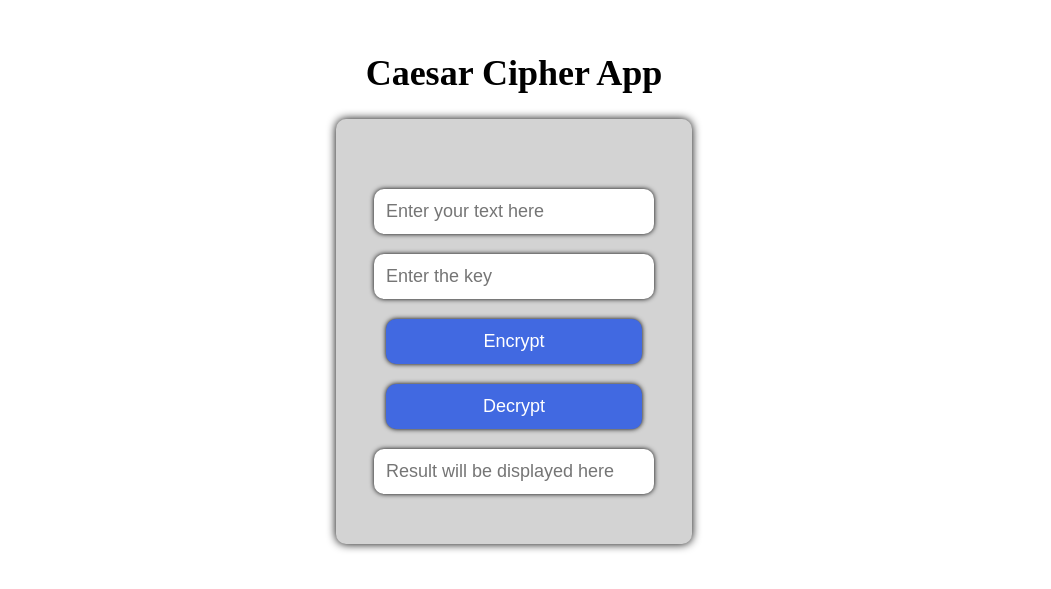
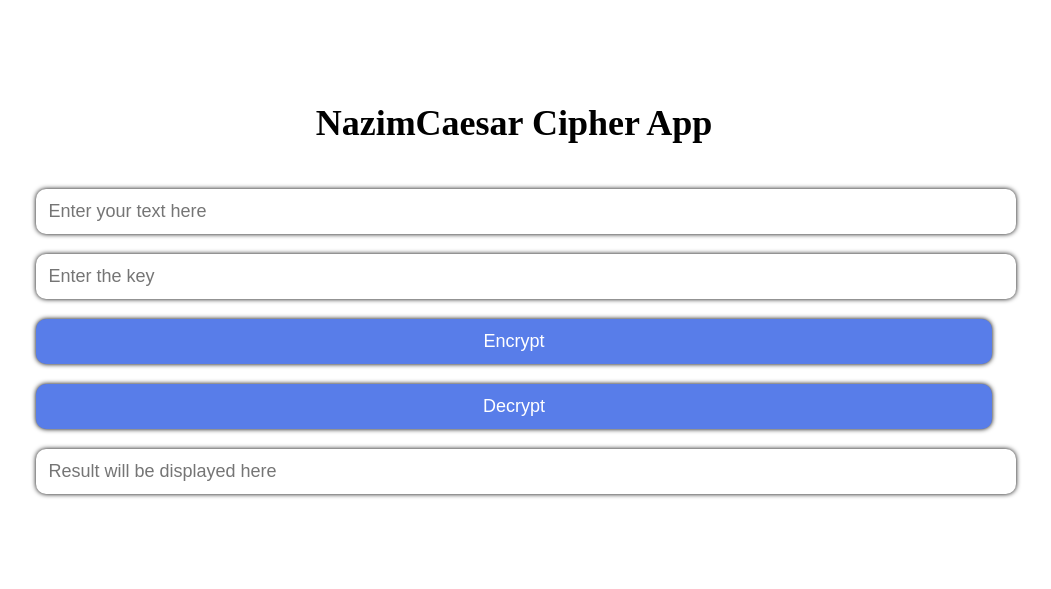
Before and after one commit to Nazim784/CNS-project, a plain HTML site: page index.html in a window 1280 px wide. Shown: the part 135-724 px from the top of the page, without its empty margins (126-1177 px from the left). Drawn offline with Linux system fonts and the light colour scheme.

Commit message:
second push

```diff
--- a/index.html
+++ b/index.html
@@ -18,7 +18,7 @@
         height: 100vh;
       }
 
-      form {
+      /* form {
         display: flex;
         flex-direction: column;
         align-items: center;
@@ -26,7 +26,7 @@
         background-color: lightgray;
         border-radius: 10px;
         box-shadow: 0px 0px 10px black;
-      }
+      } */
 
       input[type="text"],
       input[type="number"] {
@@ -45,7 +45,7 @@
         font-size: 18px;
         margin-top: 20px;
         border-radius: 10px;
-        background-color: royalblue;
+        background-color: rgb(88, 125, 233);
         color: white;
         border: none;
         cursor: pointer;
@@ -54,12 +54,14 @@
 
       input[type="button"]:hover {
         background-color: blue;
+        width: 50%;
+        justify-content: center;
       }
     </style>
   </head>
   <body>
     <div class="container">
-      <h1>Caesar Cipher App</h1>
+      <h1>NazimCaesar Cipher App</h1>
       <form>
         <input type="text" id="input-text" placeholder="Enter your text here">
         <input type="number" id="input-key" placeholder="Enter the key">
```
